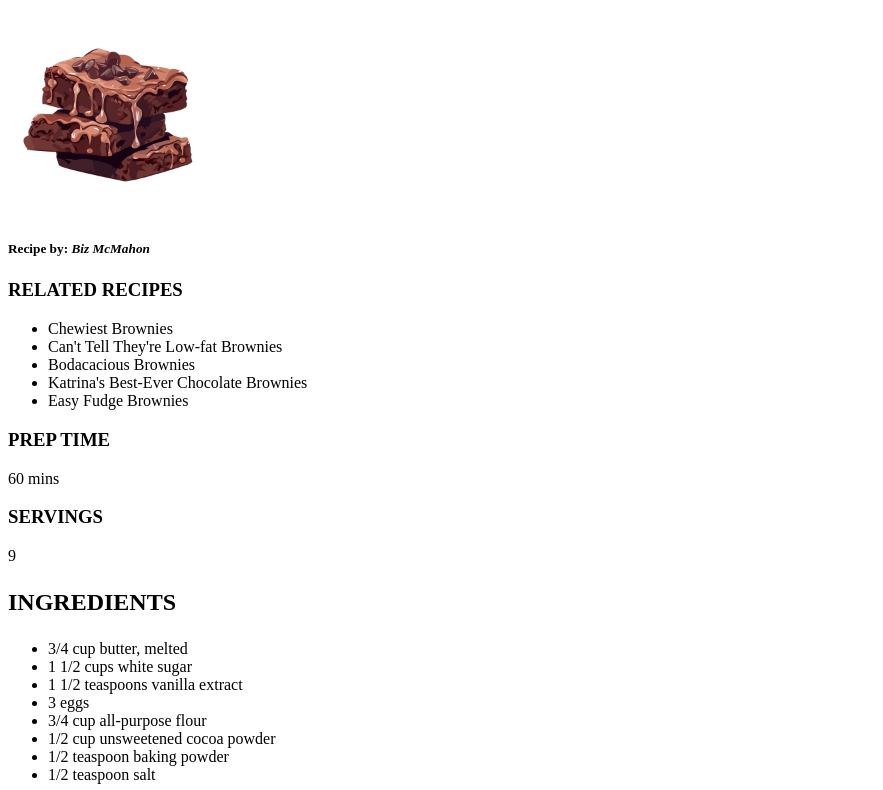
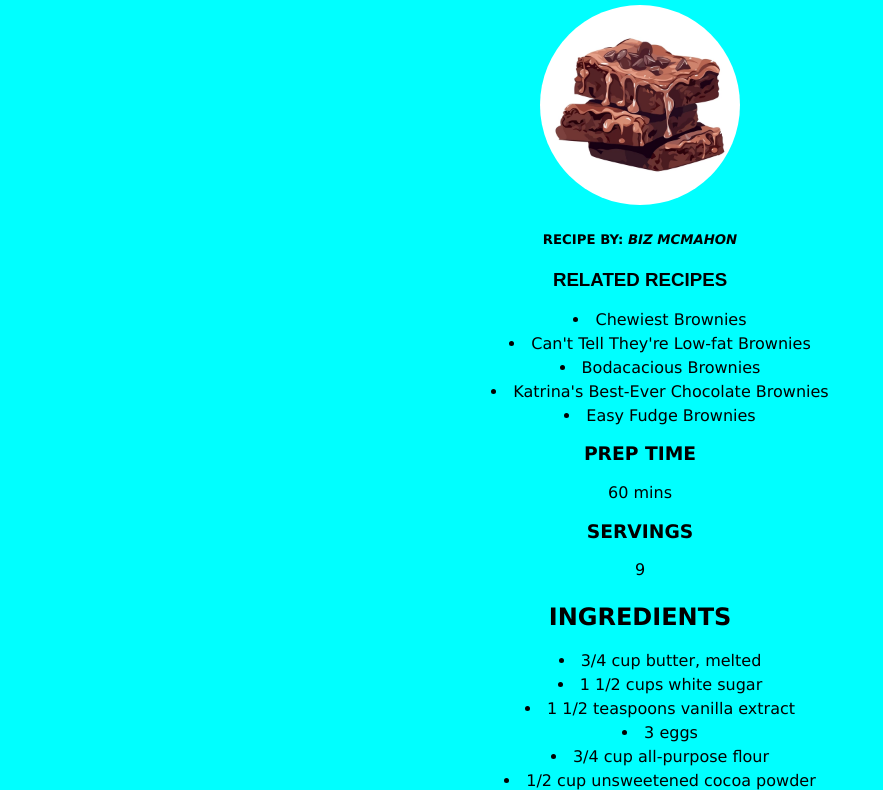
Before and after one commit to Franerys11/brownieRecipe, a plain HTML site: page index.html in a window 1280 px wide. Shown: the part 86-876 px from the top of the page, without its empty margins (0-883 px from the left). Drawn offline with Linux system fonts and the light colour scheme.

Commit message:
Add files via upload

```diff
--- /dev/null
+++ b/css/style.css
@@ -0,0 +1,19 @@
+body {
+    background-color:aqua;
+}
+
+h1 {font-family: sans-serif; text-align: center;}
+
+h2,h3,h4,h5, h6 {font-family: sans-serif;text-transform:uppercase ;}
+
+img{ border-radius: 50%;}
+
+li {font-family:Verdana, Geneva, Tahoma, sans-serif; margin-bottom:5px;}
+
+body,p,span, ul, ol,li {text-align: center;}
+
+span {font-family: Verdana, Geneva, Tahoma, sans-serif; margin-bottom: 5px;}
+
+section, p { font-family: Verdana, Geneva, Tahoma, sans-serif; margin-bottom: 5px;}
+
+section, ul, ol { list-style-position:inside;}
--- a/index.html
+++ b/index.html
@@ -4,6 +4,7 @@
 <head>
     <meta charset="UTF-8">
     <meta name="viewport" content="width=device-width, initial-scale=1.0">
+    <link rel="stylesheet" href="css/style.css">
     <title> Brownie Recipe </title>
 </head>
 <body>
@@ -41,7 +42,7 @@
 
 
     <section>
-    <h2><p> INGREDIENTS</p></h2>
+    <h2><p id="myid"> INGREDIENTS</p></h2>
     <section>
      <ul>
         <li>3/4 cup butter, melted</li>
```
